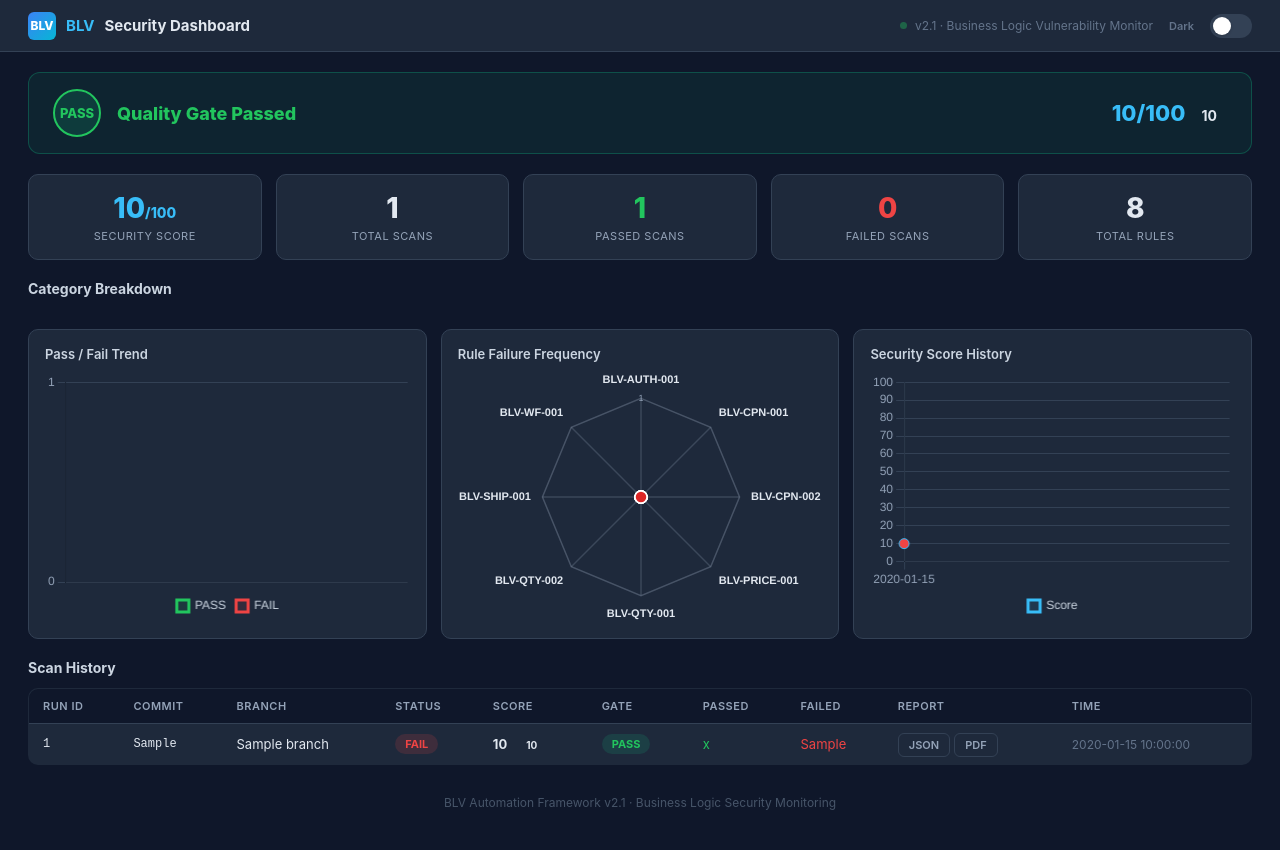
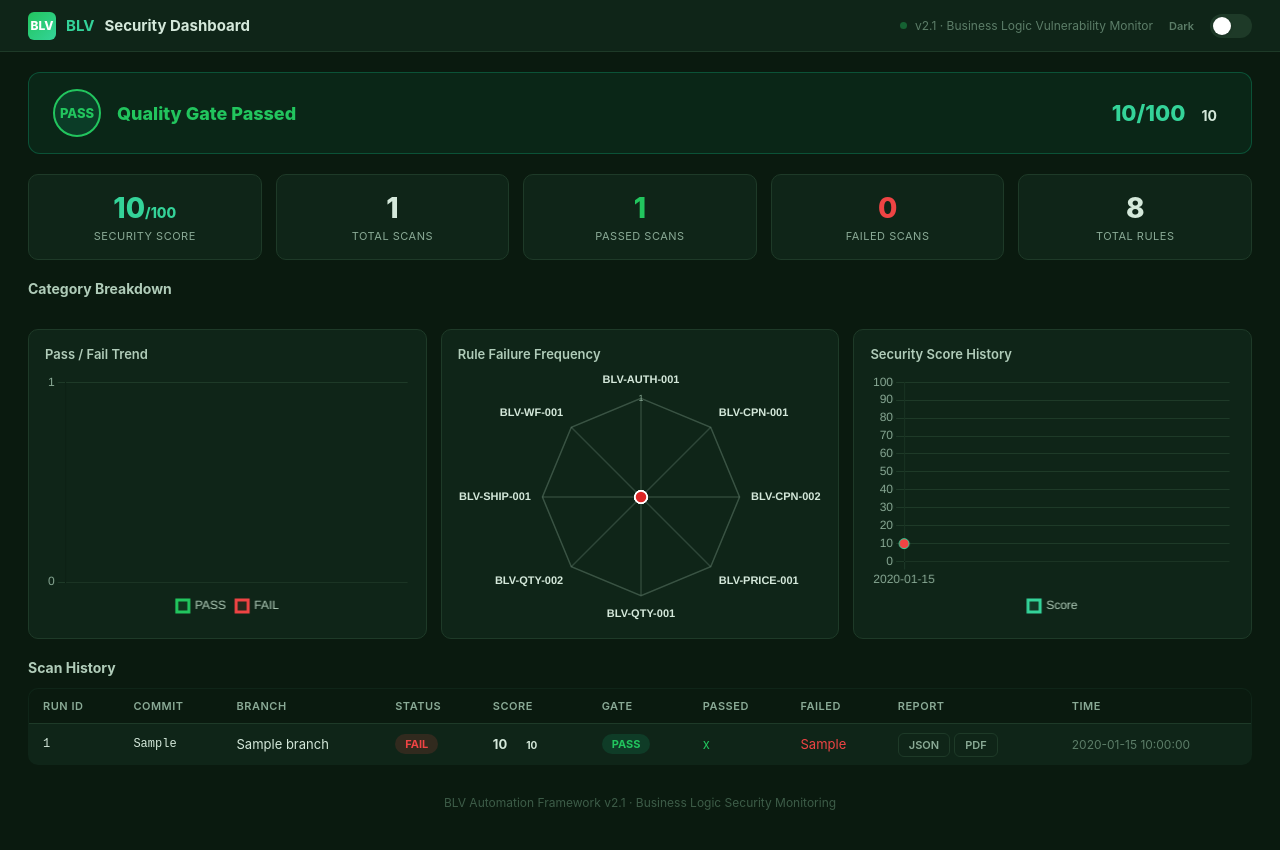
Before and after one commit to sanidhya253/BLV-automation, a Flask app: page / in a window 1280 px wide. Run offline with Flask 3, Linux system fonts and the light colour scheme; a database or web service that is not in the repository returns one stand-in record (values such as "Sample title"); data that the repository does not hold is empty; some libraries are stand-ins or nearby versions.

Commit message:
Update color scheme for dark and light themes

```diff
--- a/ci_dashboard_backend/templates/dashboard.html
+++ b/ci_dashboard_backend/templates/dashboard.html
@@ -8,53 +8,55 @@
         * { margin: 0; padding: 0; box-sizing: border-box; }
 
         [data-theme="dark"] {
-            --bg-body: #0f172a; --bg-nav: #1e293b; --bg-card: #1e293b;
-            --bg-table-head: #0f172a; --bg-hover: #263147; --border: #334155;
-            --text-primary: #e2e8f0; --text-secondary: #94a3b8; --text-muted: #64748b;
-            --text-heading: #cbd5e1;
+            --bg-body: #0a1a0f; --bg-nav: #0f2518; --bg-card: #0f2518;
+            --bg-table-head: #0a1a0f; --bg-hover: #163320; --border: #1e3a28;
+            --text-primary: #d4e8da; --text-secondary: #8aaa96; --text-muted: #5c7d68;
+            --text-heading: #b0ccb9;
             --badge-pass-bg: rgba(16,185,129,0.15); --badge-pass-text: #22c55e;
             --badge-fail-bg: rgba(239,68,68,0.15); --badge-fail-text: #ef4444;
             --gate-pass-bg: rgba(16,185,129,0.08); --gate-pass-border: rgba(16,185,129,0.3);
             --gate-fail-bg: rgba(239,68,68,0.08); --gate-fail-border: rgba(239,68,68,0.3);
             --gate-none-bg: rgba(100,116,139,0.08); --gate-none-border: rgba(100,116,139,0.3);
-            --link-color: #94a3b8; --link-hover-bg: #334155; --link-hover-text: #e2e8f0;
-            --chart-grid: #334155; --chart-tick: #94a3b8; --chart-label: #cbd5e1;
-            --radar-grid: rgba(148,163,184,0.35); --radar-angle: rgba(148,163,184,0.25);
-            --radar-label: #e2e8f0;
-            --footer-color: #475569; --toggle-bg: #334155;
+            --link-color: #8aaa96; --link-hover-bg: #1e3a28; --link-hover-text: #d4e8da;
+            --chart-grid: #1e3a28; --chart-tick: #8aaa96; --chart-label: #b0ccb9;
+            --radar-grid: rgba(138,170,150,0.35); --radar-angle: rgba(138,170,150,0.25);
+            --radar-label: #d4e8da;
+            --footer-color: #3d5c48; --toggle-bg: #1e3a28;
+            --accent: #34d399; --accent-dim: rgba(52,211,153,0.08); --accent-border: rgba(52,211,153,0.2);
         }
 
         [data-theme="light"] {
-            --bg-body: #f1f5f9; --bg-nav: #ffffff; --bg-card: #ffffff;
-            --bg-table-head: #f1f5f9; --bg-hover: #f1f5f9; --border: #e2e8f0;
-            --text-primary: #1e293b; --text-secondary: #64748b; --text-muted: #94a3b8;
-            --text-heading: #334155;
+            --bg-body: #f0f7f2; --bg-nav: #ffffff; --bg-card: #ffffff;
+            --bg-table-head: #f0f7f2; --bg-hover: #e8f3eb; --border: #d0e2d6;
+            --text-primary: #1a2e22; --text-secondary: #4a6b55; --text-muted: #7a9986;
+            --text-heading: #2d4a38;
             --badge-pass-bg: rgba(16,185,129,0.1); --badge-pass-text: #059669;
             --badge-fail-bg: rgba(239,68,68,0.1); --badge-fail-text: #dc2626;
             --gate-pass-bg: rgba(16,185,129,0.06); --gate-pass-border: rgba(16,185,129,0.25);
             --gate-fail-bg: rgba(239,68,68,0.06); --gate-fail-border: rgba(239,68,68,0.25);
             --gate-none-bg: rgba(100,116,139,0.06); --gate-none-border: rgba(100,116,139,0.25);
-            --link-color: #64748b; --link-hover-bg: #e2e8f0; --link-hover-text: #1e293b;
-            --chart-grid: #cbd5e1; --chart-tick: #64748b; --chart-label: #475569;
-            --radar-grid: rgba(71,85,105,0.3); --radar-angle: rgba(71,85,105,0.2);
-            --radar-label: #1e293b;
-            --footer-color: #94a3b8; --toggle-bg: #e2e8f0;
+            --link-color: #4a6b55; --link-hover-bg: #d0e2d6; --link-hover-text: #1a2e22;
+            --chart-grid: #c0d8ca; --chart-tick: #4a6b55; --chart-label: #3a5a45;
+            --radar-grid: rgba(58,90,69,0.3); --radar-angle: rgba(58,90,69,0.2);
+            --radar-label: #1a2e22;
+            --footer-color: #7a9986; --toggle-bg: #d0e2d6;
+            --accent: #059669; --accent-dim: rgba(5,150,105,0.06); --accent-border: rgba(5,150,105,0.2);
         }
 
         body { font-family: -apple-system, BlinkMacSystemFont, 'Segoe UI', Roboto, sans-serif; background: var(--bg-body); color: var(--text-primary); min-height: 100vh; transition: background 0.3s, color 0.3s; }
 
         .nav { background: var(--bg-nav); border-bottom: 1px solid var(--border); padding: 0 28px; height: 52px; display: flex; align-items: center; justify-content: space-between; transition: background 0.3s; }
         .nav-brand { display: flex; align-items: center; gap: 10px; font-weight: 700; font-size: 15px; }
-        .nav-logo { width: 28px; height: 28px; background: linear-gradient(135deg, #3b82f6, #06b6d4); border-radius: 6px; display: flex; align-items: center; justify-content: center; font-size: 12px; font-weight: 800; color: white; }
-        .nav-brand span { color: #38bdf8; }
+        .nav-logo { width: 28px; height: 28px; background: linear-gradient(135deg, #22c55e, #34d399); border-radius: 6px; display: flex; align-items: center; justify-content: center; font-size: 12px; font-weight: 800; color: white; }
+        .nav-brand span { color: #34d399; }
         .nav-right { display: flex; align-items: center; gap: 16px; }
         .nav-meta { font-size: 12px; color: var(--text-muted); display: flex; align-items: center; gap: 8px; }
         .nav-dot { width: 7px; height: 7px; border-radius: 50%; background: #22c55e; animation: pulse 2s infinite; }
         @keyframes pulse { 0%,100%{opacity:1} 50%{opacity:0.3} }
 
         /* Auth user pill in navbar */
-        .nav-user { display: flex; align-items: center; gap: 8px; padding: 4px 12px 4px 4px; background: rgba(56,189,248,0.08); border: 1px solid rgba(56,189,248,0.2); border-radius: 20px; text-decoration: none; font-size: 12px; color: var(--text-secondary); transition: all 0.2s; }
-        .nav-user:hover { background: rgba(56,189,248,0.15); border-color: rgba(56,189,248,0.4); color: var(--text-primary); }
+        .nav-user { display: flex; align-items: center; gap: 8px; padding: 4px 12px 4px 4px; background: var(--accent-dim); border: 1px solid var(--accent-border); border-radius: 20px; text-decoration: none; font-size: 12px; color: var(--text-secondary); transition: all 0.2s; }
+        .nav-user:hover { background: rgba(52,211,153,0.15); border-color: rgba(52,211,153,0.4); color: var(--text-primary); }
         .nav-user img { width: 24px; height: 24px; border-radius: 50%; }
         .nav-user .nav-user-name { font-weight: 600; }
         .nav-user .nav-user-logout { color: var(--text-muted); margin-left: 4px; font-size: 11px; }
@@ -86,7 +88,7 @@
         .metric-card { background: var(--bg-card); border: 1px solid var(--border); border-radius: 10px; padding: 16px 18px; text-align: center; transition: background 0.3s; }
         .metric-value { font-size: 28px; font-weight: 800; }
         .metric-label { font-size: 11px; color: var(--text-secondary); margin-top: 4px; text-transform: uppercase; letter-spacing: 0.5px; }
-        .metric-value.score { color: #38bdf8; }
+        .metric-value.score { color: #34d399; }
         .metric-value.pass { color: #22c55e; }
         .metric-value.fail { color: #ef4444; }
 
@@ -252,13 +254,13 @@
     function getColors() {
         const dark = html.getAttribute('data-theme') === 'dark';
         return {
-            grid:       dark ? '#334155' : '#cbd5e1',
-            tick:       dark ? '#94a3b8' : '#64748b',
-            legend:     dark ? '#cbd5e1' : '#475569',
-            radarGrid:  dark ? 'rgba(148,163,184,0.35)' : 'rgba(71,85,105,0.3)',
-            radarAngle: dark ? 'rgba(148,163,184,0.25)' : 'rgba(71,85,105,0.2)',
-            radarLabel: dark ? '#e2e8f0' : '#1e293b',
-            radarTick:  dark ? '#94a3b8' : '#64748b',
+            grid:       dark ? '#1e3a28' : '#c0d8ca',
+            tick:       dark ? '#8aaa96' : '#4a6b55',
+            legend:     dark ? '#b0ccb9' : '#3a5a45',
+            radarGrid:  dark ? 'rgba(138,170,150,0.35)' : 'rgba(58,90,69,0.3)',
+            radarAngle: dark ? 'rgba(138,170,150,0.25)' : 'rgba(58,90,69,0.2)',
+            radarLabel: dark ? '#d4e8da' : '#1a2e22',
+            radarTick:  dark ? '#8aaa96' : '#4a6b55',
         };
     }
 
@@ -323,7 +325,7 @@
             const data = await res.json();
 
             const sevColors = { CRITICAL: '#dc2626', HIGH: '#f97316', MEDIUM: '#eab308', LOW: '#22c55e' };
-            const pointColors = data.map(x => sevColors[x.severity] || '#94a3b8');
+            const pointColors = data.map(x => sevColors[x.severity] || '#8aaa96');
 
             chartRadar = new Chart(document.getElementById('radarChart').getContext('2d'), {
                 type: 'radar',
@@ -348,10 +350,10 @@
                     plugins: {
                         legend: { display: false },
                         tooltip: {
-                            backgroundColor: 'rgba(15,23,42,0.95)',
-                            titleColor: '#e2e8f0',
-                            bodyColor: '#cbd5e1',
-                            borderColor: '#334155',
+                            backgroundColor: 'rgba(10,26,15,0.95)',
+                            titleColor: '#d4e8da',
+                            bodyColor: '#b0ccb9',
+                            borderColor: '#1e3a28',
                             borderWidth: 1,
                             padding: 10,
                             callbacks: {
@@ -413,8 +415,8 @@
                         label: 'Score',
                         data: data.map(x => x.score),
                         tension: 0.3,
-                        borderColor: '#38bdf8',
-                        backgroundColor: 'rgba(56,189,248,0.1)',
+                        borderColor: '#34d399',
+                        backgroundColor: 'rgba(52,211,153,0.1)',
                         fill: true,
                         pointBackgroundColor: data.map(x => x.score >= 60 ? '#22c55e' : '#ef4444'),
                         pointRadius: 5
```
